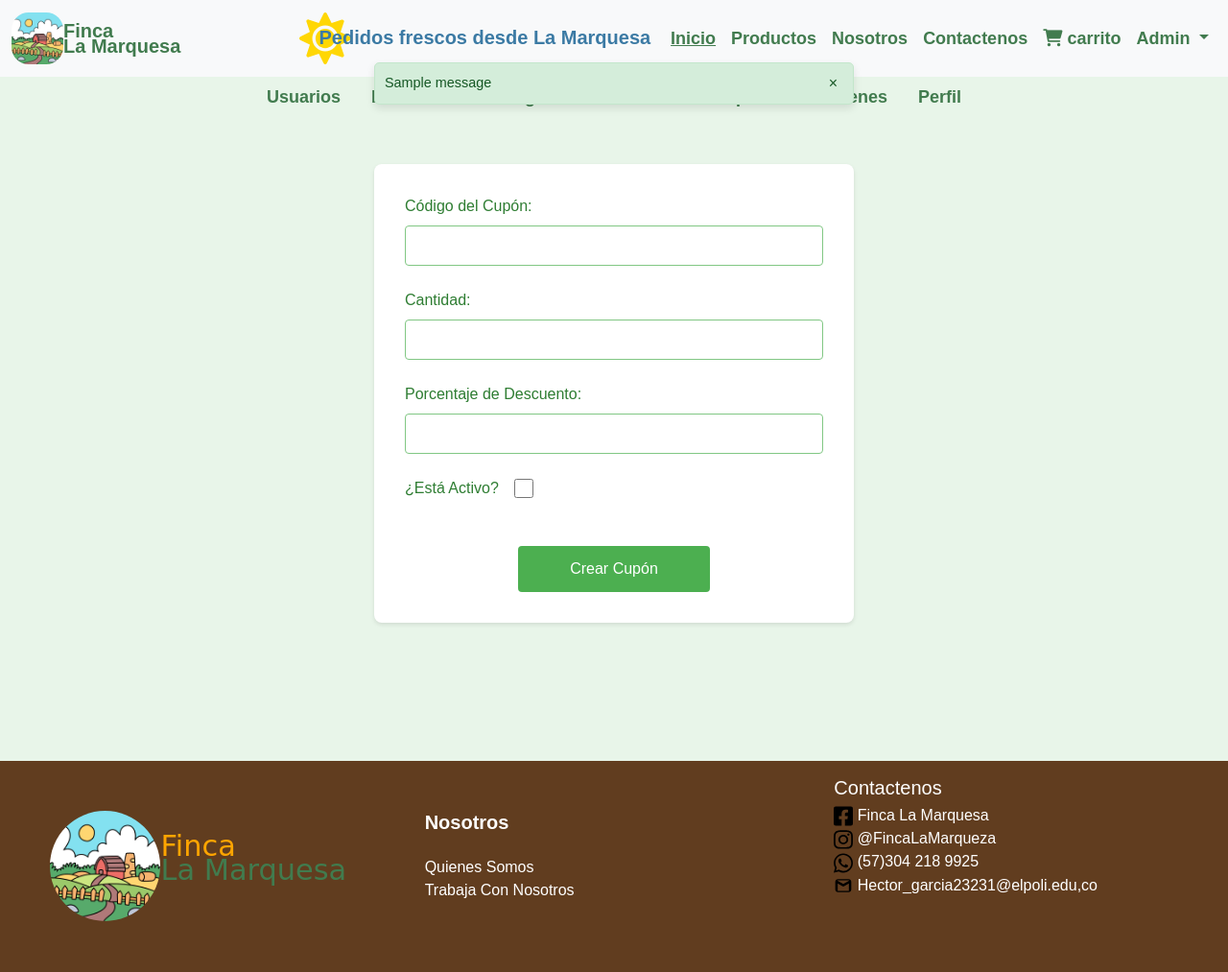
After one commit to zTMike/InterfazAdministrativaPPI, a Django app: page /admin/crearCupon/ in a window 1280 px wide. The commit adds this page. Shown: the whole page at 96% size. Run offline with Django 5.2, Linux system fonts and the light colour scheme; a user stored in the database is signed in; tables that the repository leaves empty hold one stand-in row (values such as "Sample post"); one stand-in notice (Sample message) is shown; some web fonts are replaced.

Commit message:
crear cupon admin

```diff
--- a/CrearBD/Constrains_Alter.sql
+++ b/CrearBD/Constrains_Alter.sql
@@ -113,3 +113,7 @@ ADD CONSTRAINT fk_productos_fa FOREIGN KEY (id_producto_fa) REFERENCES productos
 -- Crea una restricción de clave foránea en la columna id_usuario_fa de la tabla resenas que hace referencia a id_usuario_usu en la tabla usuarios
 ALTER TABLE favoritos
 ADD CONSTRAINT fk_usuarios_fa FOREIGN KEY (id_usuario_fa) REFERENCES usuarios(id_usuario_usu);
+
+
+ALTER TABLE carritos
+ADD CONSTRAINT fk_id_cupon FOREIGN KEY (id_cupon) REFERENCES cupones(id_cupon);
--- a/LaMarqueza/Templates/Administrador.html
+++ b/LaMarqueza/Templates/Administrador.html
@@ -12,6 +12,9 @@
     </li>
     <li class="nav-item">
       <a class="nav-link" href="{% url "categoriasadmin" %}">Categorias de Producto</a>
+    </li>
+    <li class="nav-item">
+      <a class="nav-link" href="{% url "cuponessadmin" %}">Cupones</a>
     </li>
     <li class="nav-item">
       <a class="nav-link" href="{% url "ordenes" %}">Ordenes</a>
--- /dev/null
+++ b/LaMarqueza/Templates/CuponesDetalles.html
@@ -0,0 +1,47 @@
+{% extends "Administrador.html" %}
+{% load static %}
+
+{% block Administrador %}
+<link rel="stylesheet" type="text/css" href="{% static 'css/cupon_style_new.css' %}">
+
+{% if messages %}
+<div class="messages">
+    {% for message in messages %}
+        <div class="alert {% if message.tags == 'success' %}alert-success{% elif message.tags == 'error' %}alert-danger{% endif %}">
+            {{ message }}
+            <button type="button" class="close" onclick="this.parentElement.style.display='none';">×</button>
+        </div>
+    {% endfor %}
+</div>
+{% endif %}
+
+<div class="cupon-container">
+    <form action="{% url 'cupones' %}" method="POST" class="cupon-form">
+            {% csrf_token %}
+
+        <div class="cupon-input-group">
+            <label for="codigo_cupon" class="cupon-label">Código del Cupón:</label>
+            <input type="text" id="codigo_cupon" name="codigo_cupon" class="cupon-input" required>
+        </div>
+
+        <div class="cupon-input-group">
+            <label for="cantidad" class="cupon-label">Cantidad:</label>
+            <input type="number" id="cantidad" name="cantidad" class="cupon-input" min="1" required>
+        </div>
+
+        <div class="cupon-input-group">
+            <label for="porcentaje" class="cupon-label">Porcentaje de Descuento:</label>
+            <input type="number" id="porcentaje" name="porcentaje" step="0.01" class="cupon-input" required>
+        </div>
+
+        <div class="cupon-input-group cupon-checkbox-group">
+            <label for="activo" class="cupon-label">¿Está Activo?</label>
+            <input type="checkbox" id="activo" name="activo" value="True" class="cupon-checkbox">
+        </div>
+
+        <div class="cupon-actions">
+            <input type="submit" name="action" value="Crear Cupón" class="cupon-button">
+        </div>
+    </form>
+</div>
+{% endblock Administrador %}
--- a/LaMarqueza/static/CSS/Estilos.css
+++ b/LaMarqueza/static/CSS/Estilos.css
@@ -1153,13 +1153,17 @@
 
 /*Style ProductoDetalles*/
 
+    body{
+        background-color: #e8f5e9;
+    }
+
     .form-container {
         width: 80%;
         max-width: 800px;
         margin: 0 auto;
         padding: 20px;
-        background-color: #eaf4e4; /* Color verde claro de fondo */
-        border: 1px solid #b3d9b3; /* Borde verde suave */
+        background-color: #eaf4e4;
+        border: 1px solid #b3d9b3;
         border-radius: 10px;
         box-shadow: 0 4px 8px rgba(0, 128, 0, 0.1); /* Sombra verde tenue */
     }
@@ -1181,11 +1185,11 @@
     }
 
     .form-row img {
-        max-width: 100%; /* Limitar el ancho máximo al 100% del contenedor */
+        max-width: 100%;
         height: auto;
         margin-top: 10px;
-        border: 1px solid #ccc; /* Opcional: agregar un borde alrededor de la imagen */
-        border-radius: 4px; /* Opcional: agregar bordes redondeados */
+        border: 1px solid #ccc;
+        border-radius: 4px;
     }
 
     .form-buttons {
@@ -1224,3 +1228,188 @@
     background-color: #c82333;
     border-color: #bd2130;
 }
+
+
+/*Estilo CuponesDetalles********************/
+body {
+    background-color: #e8f5e9;
+    font-family: Arial, sans-serif;
+}
+
+.cupon-container {
+    background-color: #ffffff;
+    border-radius: 8px;
+    box-shadow: 0 2px 4px rgba(0, 0, 0, 0.1);
+    margin: 1rem auto;
+    margin-top: -5rem; /* Empuja el contenedor hacia arriba */
+    max-width: 500px;
+    padding: 2rem;
+}
+
+
+.cupon-form {
+    display: flex;
+    flex-direction: column;
+}
+
+.cupon-input-group {
+    margin-bottom: 1.5rem;
+}
+
+.cupon-label {
+    color: #2e7d32;
+    display: block;
+    margin-bottom: 0.5rem;
+}
+
+.cupon-input {
+    border: 1px solid #81c784;
+    border-radius: 4px;
+    font-size: 1rem;
+    padding: 0.5rem;
+    width: 100%;
+}
+
+.cupon-checkbox-group {
+    align-items: center;
+    display: flex;
+}
+
+.cupon-checkbox-group .cupon-label {
+    margin-bottom: 0;
+    margin-right: 1rem;
+}
+
+.cupon-checkbox {
+    height: 1.25rem;
+    width: 1.25rem;
+}
+
+.cupon-button {
+    background-color: #4caf50;
+    border: none;
+    border-radius: 4px;
+    color: white;
+    cursor: pointer;
+    font-size: 1rem;
+    padding: 0.75rem 1.5rem;
+    transition: background-color 0.3s ease;
+    width: 100%;
+    max-width: 200px;
+}
+
+.cupon-button:hover {
+    background-color: #45a049;
+}
+
+.cupon-messages {
+    background-color: #c8e6c9;
+    border-left: 5px solid #4caf50;
+    list-style-type: none;
+    margin-bottom: 1rem;
+    padding: 1rem;
+}
+
+.cupon-messages li {
+    color: #1b5e20;
+}
+
+.cupon-actions {
+    display: flex;
+    justify-content: center;
+    margin-top: 1.5rem;
+}
+
+
+/****************ESTILO MENSAJES*/
+.messages {
+    position: fixed;
+    top: 60px;
+    left: 50%;
+    transform: translateX(-50%);
+    z-index: 1000;
+    width: 80%;
+    max-width: 500px;
+}
+
+.alert {
+    padding: 10px; /*tamaño más pequeño */
+    font-size: 0.9em;
+    margin: 5px 0;
+    border: 1px solid transparent;
+    border-radius: 5px;
+    box-shadow: 0px 4px 8px rgba(0, 0, 0, 0.1);
+}
+
+.alert-success {
+    color: #155724;
+    background-color: #d4edda;
+    border-color: #c3e6cb;
+}
+
+.alert-danger {
+    color: #721c24;
+    background-color: #f8d7da;
+    border-color: #f5c6cb;
+}
+
+.close {
+    position: absolute;
+    top: 50%;
+    right: 10px;
+    transform: translateY(-50%);
+    font-size: 16px;
+    color: inherit;
+    border: none;
+    background: none;
+    cursor: pointer;
+}
+
+/********************ESTILO AdminCupones*/
+.coupon-container {
+    background-color: #e8f5e9;
+    padding: 20px;
+    border-radius: 8px;
+}
+.coupon-title {
+    color: #2e7d32;
+    margin-bottom: 20px;
+}
+.btn-create-coupon {
+    background-color: #4caf50;
+    color: white;
+    padding: 10px 20px;
+    text-decoration: none;
+    border-radius: 5px;
+    float: right;
+    margin-bottom: 20px;
+}
+.coupon-table {
+    width: 100%;
+    border-collapse: collapse;
+    background-color: white;
+}
+.coupon-table th, .coupon-table td {
+    border: 1px solid #c8e6c9;
+    padding: 12px;
+    text-align: left;
+}
+.coupon-table th {
+    background-color: #a5d6a7;
+    color: #1b5e20;
+}
+.status-active {
+    color: #4caf50;
+    font-weight: bold;
+}
+.status-inactive {
+    color: #f44336;
+    font-weight: bold;
+}
+.btn-delete-coupon {
+    background-color: #ef5350;
+    color: white;
+    padding: 5px 10px;
+    text-decoration: none;
+    border-radius: 3px;
+}
--- a/Productos/urls.py
+++ b/Productos/urls.py
@@ -11,6 +11,11 @@ urlpatterns = [
     path('admin/producto/resena', agregar_resena,name='agregar_resena'),
     path('admin/producto/resena/<int:id_resena_re>/', eliminar_resena, name='eliminar_resena'),
     path('admin/productos/favoritos/<int:id_producto_pro>/', agregar_favoritos, name='agregar_favoritos'),
+    path('admin/crearCupon/', crearcupon, name='cupones'),
+    path('admin/Cupones/', cuponessadmin,name='cuponessadmin'),
+    path('cupones/eliminar/<int:id_cupon>/', eliminar_cupon, name='eliminar_cupon'),
+
+
 
 
 
--- a/Productos/views.py
+++ b/Productos/views.py
@@ -38,6 +38,87 @@ def agregar_resena(request):
                 """, [id_resena_re,producto,usuario,resena])
                 connection.commit()
     return redirect('productos')
+
+@login_required
+def eliminar_cupon(request, id_cupon):
+    try:
+        with connection.cursor() as cursor:
+            # Eliminar el cupón de la base de datos
+            cursor.execute("DELETE FROM cupones WHERE id_cupon = %s", [id_cupon])
+
+        messages.success(request, 'Cupón eliminado exitosamente.')
+    except Exception as e:
+        messages.error(request, f'Error al eliminar el cupón: {str(e)}')
+
+    return redirect('cuponessadmin')  # Redirige a la vista que muestra todos los cupones
+
+@login_required
+def cuponessadmin(request):
+    cupones = []
+    with connection.cursor() as cursor:
+        # Obtener todos los cupones de la base de datos
+        cursor.execute("SELECT id_cupon, cod, cant, porcentaje, estado FROM cupones")
+        rows = cursor.fetchall()
+
+        for row in rows:
+            cupon = {
+                'ID_CUPON': row[0],
+                'COD': row[1],
+                'CANT': row[2],
+                'PORCENTAJE': row[3],
+                'ESTADO': row[4]
+            }
+            cupones.append(cupon)
+
+    return render(request, 'AdminCupones.html', {'cupones': cupones})
+
+
+@login_required
+def crearcupon(request):
+    if request.method == 'POST':
+        try:
+            codigo_cupon = request.POST.get('codigo_cupon')
+            cantidad = int(request.POST.get('cantidad'))
+            if cantidad <= 0:
+                messages.error(request, 'La cantidad debe ser mayor que 0.')
+                return redirect('crearcupon')
+            porcentaje = float(request.POST.get('porcentaje'))
+            activo = request.POST.get('activo') == 'True'
+
+            with connection.cursor() as cursor:
+                # Obtener el siguiente ID disponible para id_cupon
+                cursor.execute("SELECT NVL(MAX(id_cupon), 0) + 1 FROM cupones")
+                next_id = cursor.fetchone()[0]
+
+                # Insertar el nuevo cupón
+                cursor.execute("""
+                    DECLARE
+                        v_id_cupon NUMBER := :next_id;
+                        v_cod VARCHAR2(20) := :codigo_cupon;
+                        v_cant NUMBER := :cantidad;
+                        v_porcentaje NUMBER := :porcentaje;
+                        v_estado NUMBER(1) := :activo;
+                    BEGIN
+                        INSERT INTO cupones (id_cupon, cod, cant, porcentaje, estado)
+                        VALUES (v_id_cupon, v_cod, v_cant, v_porcentaje, v_estado);
+                    END;
+                """, {
+                    'next_id': next_id,
+                    'codigo_cupon': codigo_cupon,
+                    'cantidad': cantidad,
+                    'porcentaje': porcentaje,
+                    'activo': 1 if activo else 0
+                })
+
+            messages.success(request, 'Cupón creado exitosamente.')
+            return redirect('crearcupon')
+        except ValueError as e:
+            messages.error(request, f'Error de conversión de datos: {str(e)}')
+        except Exception as e:
+            messages.error(request, f'Error al crear el cupón: {str(e)}')
+
+    return render(request, 'CuponesDetalles.html')
+
 
 
 @login_required
```
Also changed, not shown: CrearBD/Crear_Base_De_Datos_Solo_Tablas.sql (+13 -0 lines), LaMarqueza/Templates/AdminCupones.html (added, +55 -0 lines).
